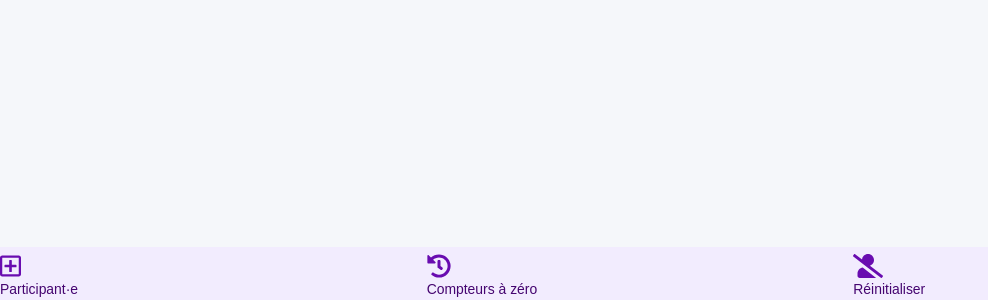
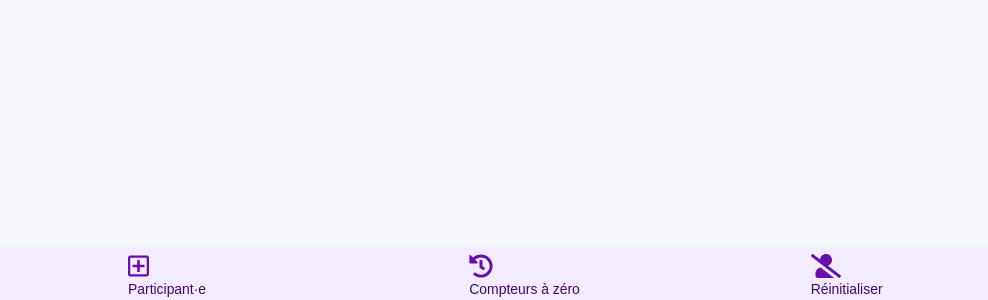
Before and after one commit to AmauryCarrade/temps-de-parole, a Vue app: page / in a window 1280 px wide. Shown: the part 500-800 px from the top of the page, without its empty margins (0-988 px from the left). Built offline with nearby package versions, Linux system fonts and the light colour scheme.

Commit message:
Desktop adaptation

```diff
--- a/src/App.vue
+++ b/src/App.vue
@@ -3,7 +3,8 @@
     <main class="participants">
       <ParticipantTile :uuid="participant.uuid" v-for="(participant, i) in participants" :key="i" />
     </main>
-    <footer class="actions">
+    <footer>
+      <div class="actions">
         <button @click="add">
           <svg aria-hidden="true" focusable="false" data-prefix="far" data-icon="plus-square" class="svg-inline--fa fa-plus-square fa-w-14" role="img" xmlns="http://www.w3.org/2000/svg" viewBox="0 0 448 512"><path fill="currentColor" d="M352 240v32c0 6.6-5.4 12-12 12h-88v88c0 6.6-5.4 12-12 12h-32c-6.6 0-12-5.4-12-12v-88h-88c-6.6 0-12-5.4-12-12v-32c0-6.6 5.4-12 12-12h88v-88c0-6.6 5.4-12 12-12h32c6.6 0 12 5.4 12 12v88h88c6.6 0 12 5.4 12 12zm96-160v352c0 26.5-21.5 48-48 48H48c-26.5 0-48-21.5-48-48V80c0-26.5 21.5-48 48-48h352c26.5 0 48 21.5 48 48zm-48 346V86c0-3.3-2.7-6-6-6H54c-3.3 0-6 2.7-6 6v340c0 3.3 2.7 6 6 6h340c3.3 0 6-2.7 6-6z"></path></svg>
           <span>Participant&middot;e</span>
@@ -16,6 +17,7 @@
           <svg aria-hidden="true" focusable="false" data-prefix="fas" data-icon="user-slash" class="svg-inline--fa fa-user-slash fa-w-20" role="img" xmlns="http://www.w3.org/2000/svg" viewBox="0 0 640 512"><path fill="currentColor" d="M633.8 458.1L362.3 248.3C412.1 230.7 448 183.8 448 128 448 57.3 390.7 0 320 0c-67.1 0-121.5 51.8-126.9 117.4L45.5 3.4C38.5-2 28.5-.8 23 6.2L3.4 31.4c-5.4 7-4.2 17 2.8 22.4l588.4 454.7c7 5.4 17 4.2 22.5-2.8l19.6-25.3c5.4-6.8 4.1-16.9-2.9-22.3zM96 422.4V464c0 26.5 21.5 48 48 48h350.2L207.4 290.3C144.2 301.3 96 356 96 422.4z"></path></svg>
           <span>Réinitialiser</span>
         </button>
+      </div>
     </footer>
   </div>
 </template>
@@ -99,8 +101,11 @@ html, body
   margin: 0
   padding: 0
 
-.container
-  margin: 0 auto
+%container
+  @media screen and (min-width: 1024px)
+    margin-left: auto
+    margin-right: auto
+    width: 1024px
     max-width: 1024px
 
 #app
@@ -117,6 +122,8 @@ html, body
   flex-direction: column
 
   main.participants
+    @extend %container
+
     display: grid
     grid-template-columns: repeat(2, 1fr)
     grid-gap: .4rem
@@ -125,12 +132,16 @@ html, body
 
     flex: 4
 
-  footer.actions
-    padding: 0
+  footer
+    background-color: hsl(262, 90%, 96%)
+
+    .actions
+      @extend %container
+
       display: grid
       grid-template-columns: repeat(3, 1fr)
 
-    background-color: hsl(262, 90%, 96%)
+      padding: 0
 
       button
         padding: .4rem 0 .2rem
```
Lines whose indentation alone changed are shown as unchanged.
